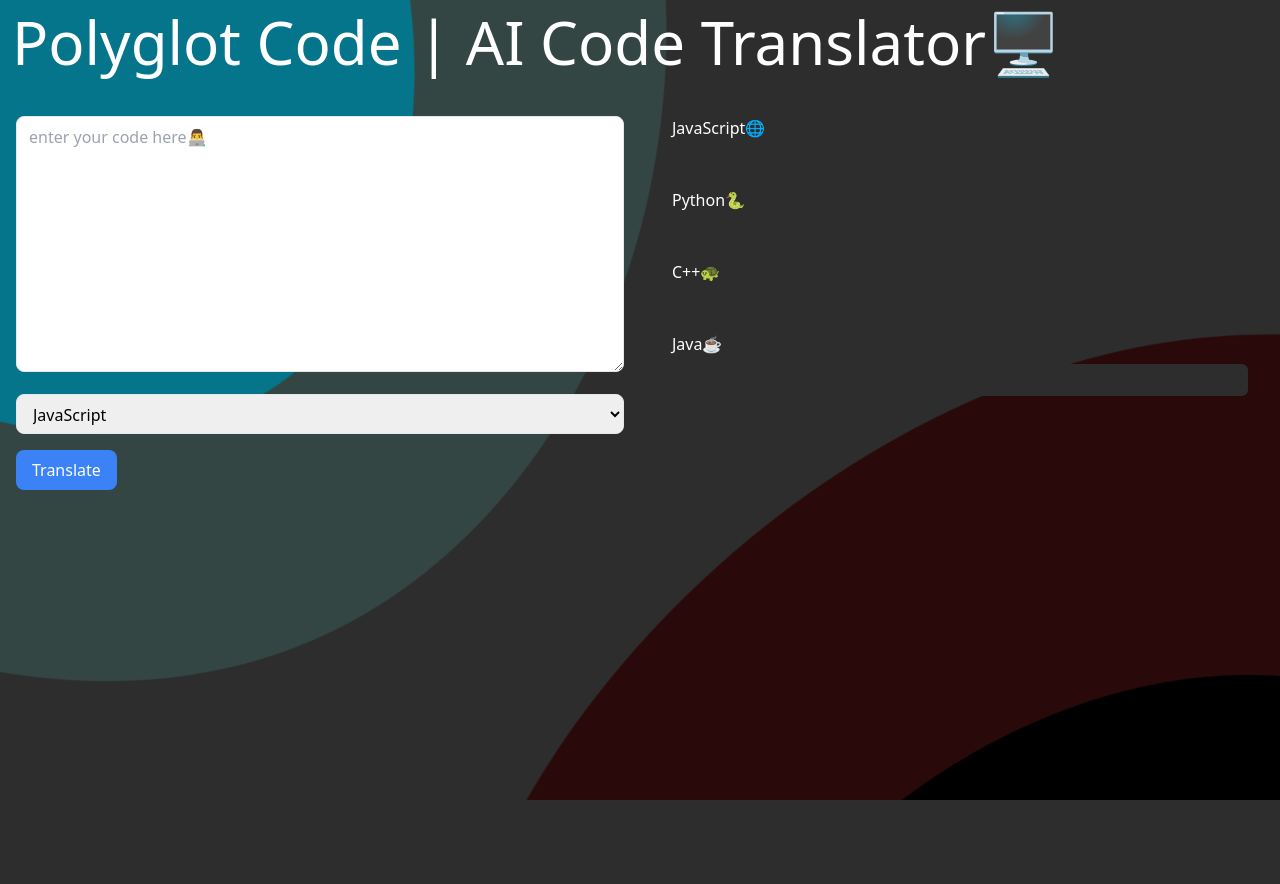
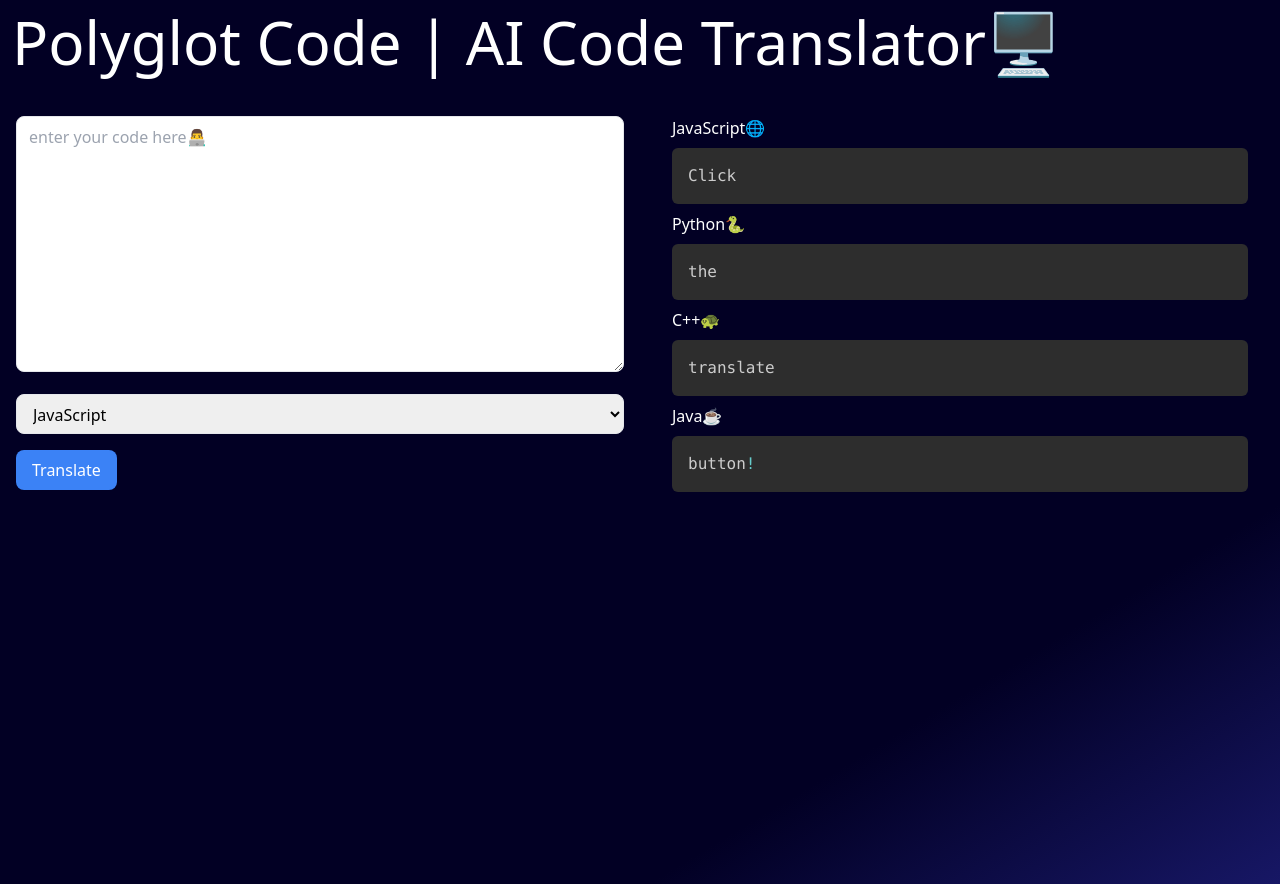
Before and after one commit to gkgeo9/Polyglot, a SvelteKit app: page / in a window 1280 px wide. Built offline with nearby package versions, Linux system fonts and the light colour scheme; no server answers.

Commit message:
changing css

```diff
--- a/src/routes/+page.svelte
+++ b/src/routes/+page.svelte
@@ -10,10 +10,10 @@
 	let code = '';
 	let language = 'javascript';
 
-	let gptJS = ``;
-	let gptPython = ``;
-	let gptCPP = ``;
-	let gptJava = ``;
+	let gptJS = `Click`;
+	let gptPython = `the`;
+	let gptCPP = `translate`;
+	let gptJava = `button!`;
 
 	let app, auth, analytics;
 	onMount(async () => {
@@ -148,7 +148,7 @@
 	import Pulse from './Pulse.svelte';
 </script>
 
-<Pulse />
+<!-- <Pulse /> -->
 <div class="flex max-md:flex-col h-screen">
 	<div class="w-1/2 max-md:w-full px-4 py-8">
 		<div class="mb-4">
--- a/src/routes/styles.css
+++ b/src/routes/styles.css
@@ -4,5 +4,6 @@
 	--font-body: Arial, -apple-system, BlinkMacSystemFont, 'Segoe UI', Roboto, Oxygen, Ubuntu,
 		Cantarell, 'Open Sans', 'Helvetica Neue', sans-serif;
 	--font-mono: 'Fira Mono', monospace;
-	background-color: #2d2d2d;
+	background: rgb(2, 0, 36);
+	background: linear-gradient(149deg, rgba(2, 0, 36, 1) 77%, rgba(23, 23, 101, 1) 100%);
 }
```
